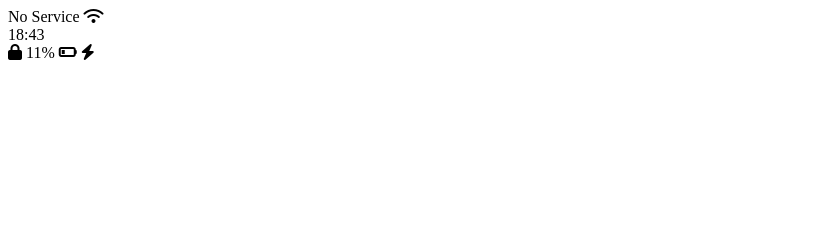
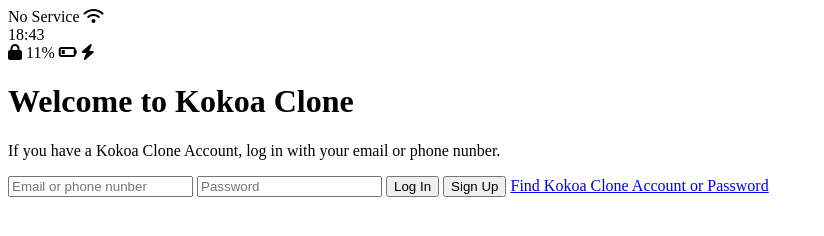
Before and after one commit to HoWoopapa/kokoa-clone-2023, a plain HTML site: page index.html in a window 1280 px wide. Shown: the whole page, without its empty margins (0-824 px from the left). Drawn offline with Linux system fonts and the light colour scheme.

Commit message:
6.4 update
#6.4 Sign Up Screen part Two (05:53)

```diff
--- a/index.html
+++ b/index.html
@@ -3,7 +3,7 @@
   <head>
     <meta charset="UTF-8" />
     <meta name="viewport" content="width=device-width, initial-scale=1.0" />
-    <title>Welcome to Kokoa Talk</title>
+    <title>Welcome to Kokoa Clone</title>
   </head>
   <body>
     <div class="status-bar">
@@ -21,6 +21,23 @@
         <i class="fas fa-bolt"></i>
       </div>
     </div>
+
+    <header class="welcome-header">
+      <h1 class="welcome-header__title">Welcome to Kokoa Clone</h1>
+      <p class="welcome-header__text">
+        If you have a Kokoa Clone Account, log in with your email or phone
+        nunber.
+      </p>
+    </header>
+
+    <form id="login-form">
+      <input type="text" placeholder="Email or phone nunber" />
+      <input type="password" placeholder="Password" />
+      <input type="button" value="Log In" />
+      <input type="button" value="Sign Up" />
+      <a href="#">Find Kokoa Clone Account or Password</a>
+    </form>
+
     <script
       src="https://kit.fontawesome.com/2019994229.js"
       crossorigin="anonymous"
```
